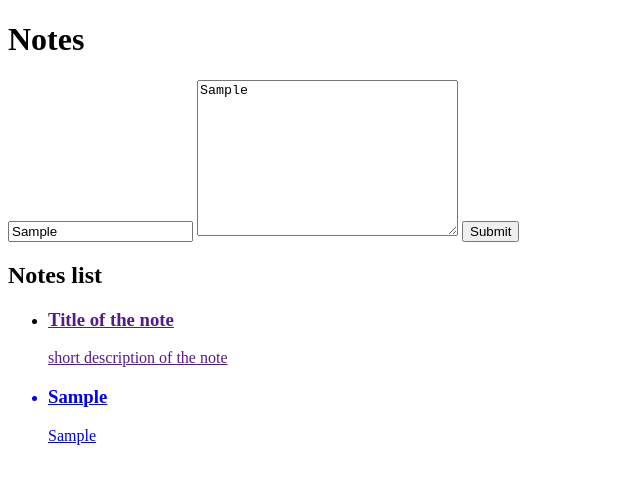
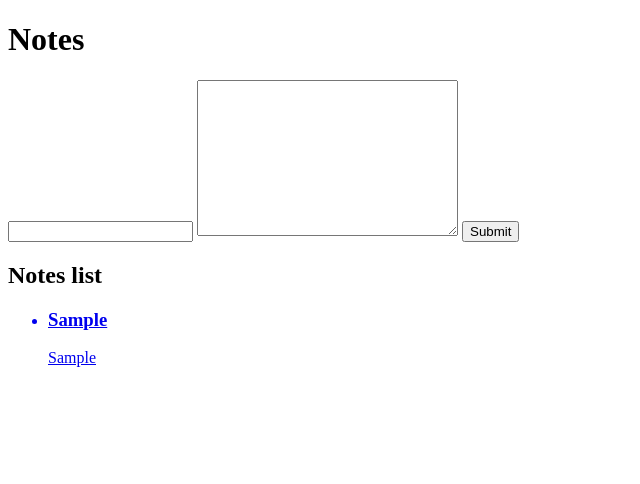
Before and after one commit to grahamfalconer/notes_app, a plain HTML site: page index.html in a window 1280 px wide. Both pictures are taken after typing "Sample", "Sample" into the empty fields and a click on the input 490 px from the left and 231 px from the top of the page. Shown: the whole page, without its empty margins (0-640 px from the left). Drawn offline with Linux system fonts and the light colour scheme.

Commit message:
now able to clear form and have notes with link id

```diff
--- a/index.html
+++ b/index.html
@@ -28,12 +28,6 @@
     <section>
         <h2>Notes list</h2>
         <ul id="notes">
-            <li>
-                <a href="">
-                    <h3>Title of the note</h3>
-                    <p>short description of the note</p>
-                </a>
-            </li>
         </ul>
     </section>
 
--- a/interface.js
+++ b/interface.js
@@ -8,7 +8,7 @@ document.addEventListener('DOMContentLoaded', function() {
     let title = document.getElementById('title').value
     let description = document.getElementById('description').value
 
-    notepad.newNote(title, description)
+    let note = notepad.newNote(title, description)
 
     titleText = document.createTextNode(title)
     descriptionText = document.createTextNode(description)
@@ -29,9 +29,12 @@ document.addEventListener('DOMContentLoaded', function() {
     noteLink.append(noteItem)
 
 
-    noteLink.setAttribute('href', '#hello')
+    noteLink.setAttribute('href', `#${note.id}`)
 
     document.getElementById('notes').append(noteLink)
+
+    document.getElementById('title').value = ""
+    document.getElementById('description').value = ""
   })
 
 })
--- a/note.js
+++ b/note.js
@@ -1,5 +1,6 @@
-function Note(title, description) {
+function Note(title, description, id) {
   this.title = title;
   this.description = description;
+  this.id = id;
   this.shortDescription = description.substring(0, 20);
 }
--- a/noteTest.js
+++ b/noteTest.js
@@ -1,7 +1,8 @@
 it("can create a note with a description and title", function () {
-  var note = new Note("Testing title", "Test Description");
+  var note = new Note("Testing title", "Test Description", 1);
   assert.isEqual(note.title, "Testing title");
   assert.isEqual(note.description, "Test Description");
+  assert.isEqual(note.id, 1);
 });
 it("will return the first 20 characters if description exceeds 20 characters(nice test bro)", function () {
   var note = new Note(
--- a/notepad.js
+++ b/notepad.js
@@ -3,6 +3,8 @@ function NotePad() {
 }
 
 NotePad.prototype.newNote = function (title, description) {
-  let note = new Note(title, description);
+  let id = this.notes.length
+  let note = new Note(title, description, id);
   this.notes.push(note);
+  return note
 };
--- a/notepadTest.js
+++ b/notepadTest.js
@@ -1,5 +1,7 @@
 it("can create a new note and add it to the stored notes", () => {
   let notePad = new NotePad();
-  notePad.newNote("Title", "Description");
+  testNote = notePad.newNote("Title", "Description");
   assert.isEqual(notePad.notes[0].title, "Title");
+  assert.isEqual(testNote.title, "Title");
+  assert.isEqual(testNote.id, 0);
 });
```
